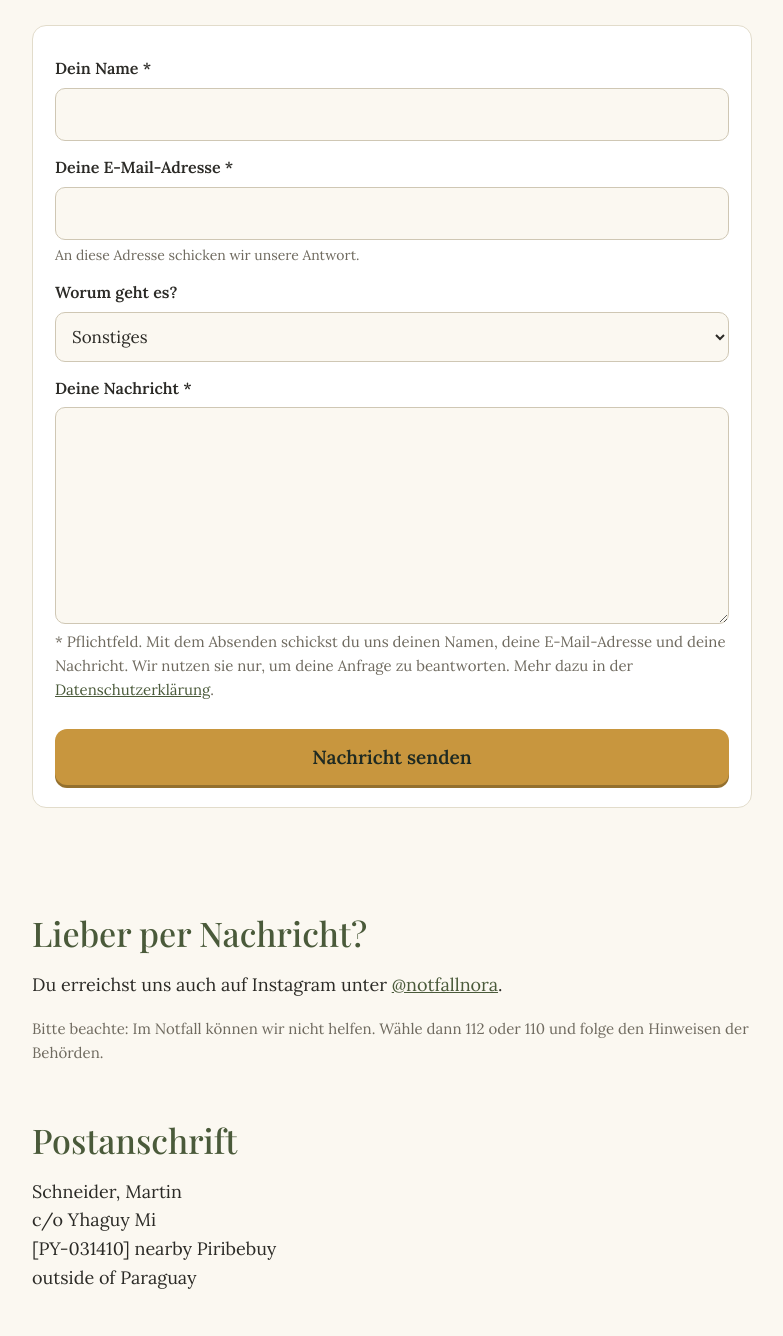
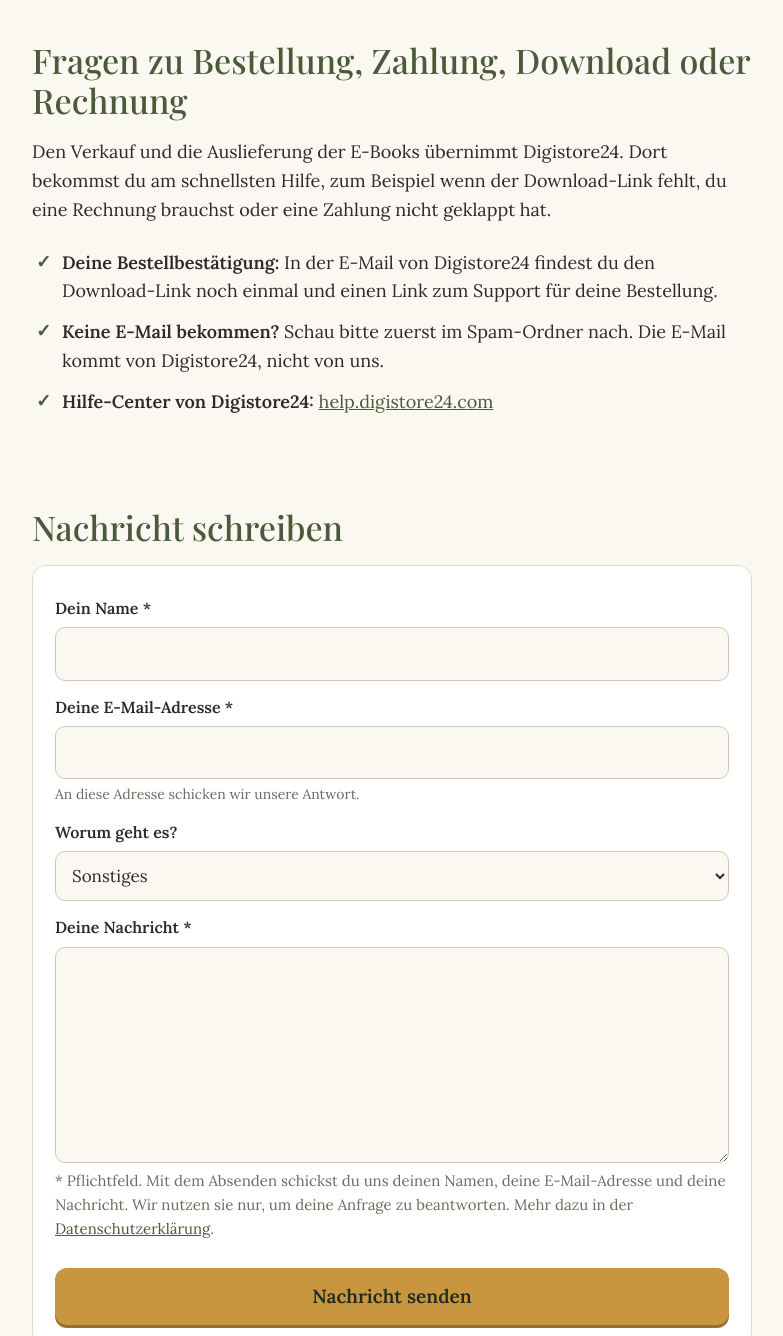
Before and after one commit to aimaddin/notfallnora, a plain HTML site: page kontakt.html in a window 1280 px wide. Shown: the part 280-1616 px from the top of the page, without its empty margins (248-1031 px from the left). Drawn offline with Linux system fonts and the light colour scheme.

Commit message:
Add files via upload

```diff
--- a/kontakt.html
+++ b/kontakt.html
@@ -31,9 +31,18 @@ l.querySelectorAll('.menue a').forEach(function(a){a.addEventListener('click',zu
   <p><a href="index.html">← Zurück zur Startseite</a></p>
   <h1>Kontakt</h1>
   <p>Schön, dass du dich meldest. Schreib uns einfach über das Formular – wir lesen jede Nachricht und antworten so bald wie möglich per E-Mail.</p>
+  <h2>Fragen zu Bestellung, Zahlung, Download oder Rechnung</h2>
+  <p>Den Verkauf und die Auslieferung der E-Books übernimmt Digistore24. Dort bekommst du am schnellsten Hilfe, zum Beispiel wenn der Download-Link fehlt, du eine Rechnung brauchst oder eine Zahlung nicht geklappt hat.</p>
+  <ul class="punkte">
+    <li><strong>Deine Bestellbestätigung:</strong> In der E-Mail von Digistore24 findest du den Download-Link noch einmal und einen Link zum Support für deine Bestellung.</li>
+    <li><strong>Keine E-Mail bekommen?</strong> Schau bitte zuerst im Spam-Ordner nach. Die E-Mail kommt von Digistore24, nicht von uns.</li>
+    <li><strong>Hilfe-Center von Digistore24:</strong> <a href="https://help.digistore24.com/hc/de">help.digistore24.com</a></li>
+  </ul>
+
   <section id="formular" class="kontakt-bereich">
+    <h2>Nachricht schreiben</h2>
     <p id="formular-meldung" class="formular-meldung" role="alert" tabindex="-1" hidden></p>
-    <form class="formular" method="post" action="https://notfallnora-kontakt.mitgliederbereich.workers.dev/kontakt" accept-charset="utf-8">
+    <form class="formular" method="post" action="https://notfallnora.mitgliederbereich.workers.dev/kontakt" accept-charset="utf-8">
       <label for="name">Dein Name *</label>
       <input id="name" type="text" name="name" required maxlength="100" autocomplete="name">
       <label for="email">Deine E-Mail-Adresse *</label>
@@ -64,8 +73,8 @@ l.querySelectorAll('.menue a').forEach(function(a){a.addEventListener('click',zu
     var texte = {
       eingabe: "Bitte fülle Name, E-Mail-Adresse und Nachricht aus (mindestens 10 Zeichen).",
       lang: "Deine Nachricht ist zu lang. Bitte kürze sie auf höchstens 5.000 Zeichen.",
-      zuviele: "Du hast uns heute schon mehrere Nachrichten geschickt. Bitte versuch es morgen wieder oder schreib uns auf Instagram.",
-      versand: "Deine Nachricht konnte gerade nicht verschickt werden. Bitte versuch es später noch einmal oder schreib uns auf Instagram."
+      zuviele: "Du hast uns heute schon mehrere Nachrichten geschickt. Bitte versuch es morgen wieder.",
+      versand: "Deine Nachricht konnte gerade nicht verschickt werden. Bitte versuch es später noch einmal."
     };
     function zeige(code) { meldung.textContent = texte[code] || texte.versand; meldung.hidden = false; meldung.focus(); }
     form.elements.t.value = Date.now();
@@ -83,14 +92,6 @@ l.querySelectorAll('.menue a').forEach(function(a){a.addEventListener('click',zu
     });
   })();
   </script>
-  <h2>Lieber per Nachricht?</h2>
-  <p>Du erreichst uns auch auf Instagram unter <a href="https://www.instagram.com/notfallnora/" rel="noopener">@notfallnora</a>.</p>
-  <p class="hinweis">Bitte beachte: Im Notfall können wir nicht helfen. Wähle dann 112 oder 110 und folge den Hinweisen der Behörden.</p>
-  <h2>Postanschrift</h2>
-  <p>Schneider, Martin<br>
-  c/o Yhaguy Mi<br>
-  [PY-031410] nearby Piribebuy<br>
-  outside of Paraguay</p>
 </main>
 <footer class="fuss">
   <div class="huelle">
```
